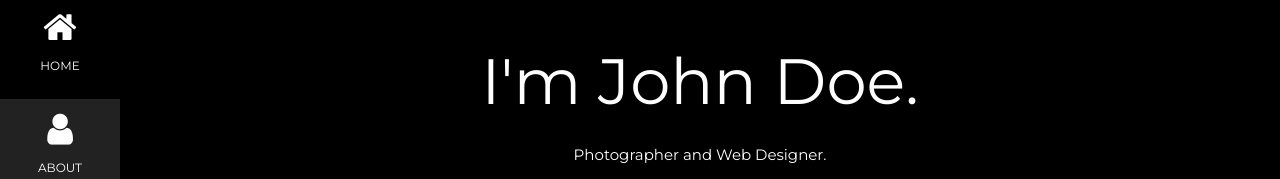
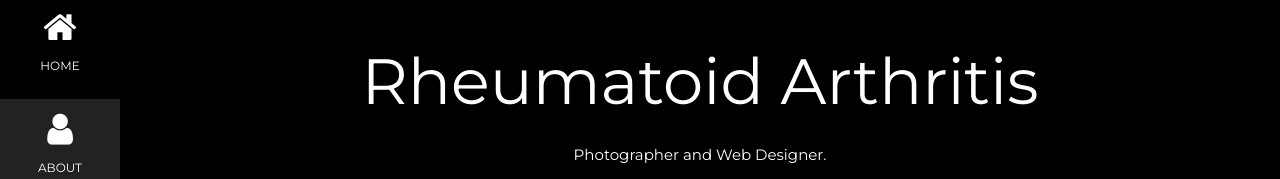
Before and after one commit to eduardoeslava/eduardoeslava.github.io, a website: page ar/rheumatoid-arthritis.html in a window 1280 px wide. Shown: the part 21-200 px from the top of the page. Drawn offline with nearby package versions, Linux system fonts and the light colour scheme.

Commit message:
Update rheumatoid-arthritis.html

```diff
--- a/ar/rheumatoid-arthritis.html
+++ b/ar/rheumatoid-arthritis.html
@@ -54,7 +54,7 @@ body, h1,h2,h3,h4,h5,h6 {font-family: "Montserrat", sans-serif}
 <div class="w3-padding-large" id="main">
   <!-- Header/Home -->
   <header class="w3-container w3-padding-32 w3-center w3-black" id="home">
-    <h1 class="w3-jumbo"><span class="w3-hide-small">I'm</span> John Doe.</h1>
+    <h1 class="w3-jumbo">Rheumatoid Arthritis</h1>
     <p>Photographer and Web Designer.</p>
     <img src="/w3images/man_smoke.jpg" alt="boy" class="w3-image" width="992" height="1108">
   </header>
```
